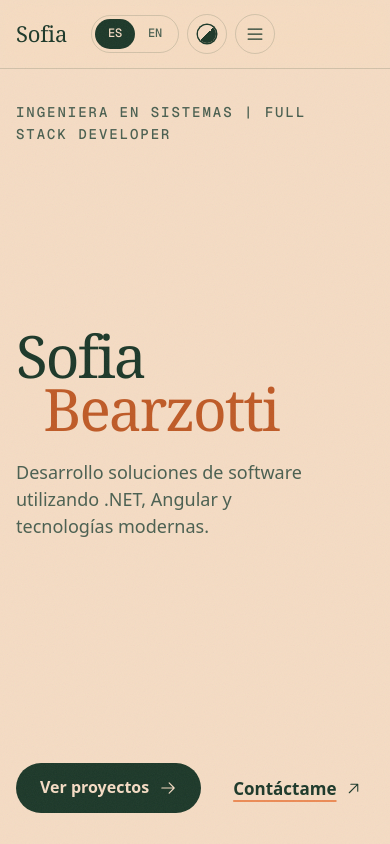
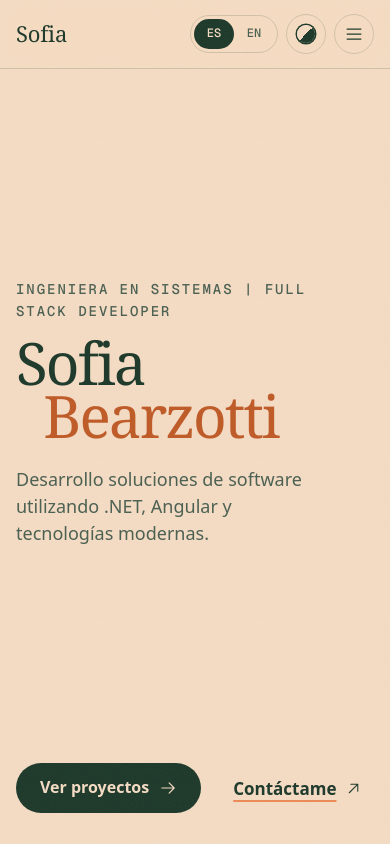
Before and after one commit to sofibear01/portfolio, an Angular app: page / in a window 390 px wide. Shown: the top 844 px of the page. Built offline with nearby package versions, Linux system fonts and the light colour scheme; a web font is replaced by a local one.

Commit message:
correccion header

```diff
--- a/src/app/layout/header/header.scss
+++ b/src/app/layout/header/header.scss
@@ -77,6 +77,7 @@
   display: flex;
   align-items: center;
   gap: 0.5rem;
+  margin-left: auto;
 }
 
 .header__lang {
--- a/src/app/sections/hero/hero.scss
+++ b/src/app/sections/hero/hero.scss
@@ -75,13 +75,14 @@
     flex-direction: column;
   }
 
+  // Role, name and tagline travel together, centred above the actions.
   .hero__role {
+    margin-top: auto;
     font-size: 0.875rem;
   }
 
-  // Role pinned to the top, actions to the bottom, name and tagline centred between them.
   .hero__title {
-    margin-top: auto;
+    margin-top: 0.875rem;
     font-size: clamp(3rem, 15vw, 4.5rem);
   }
 
```
